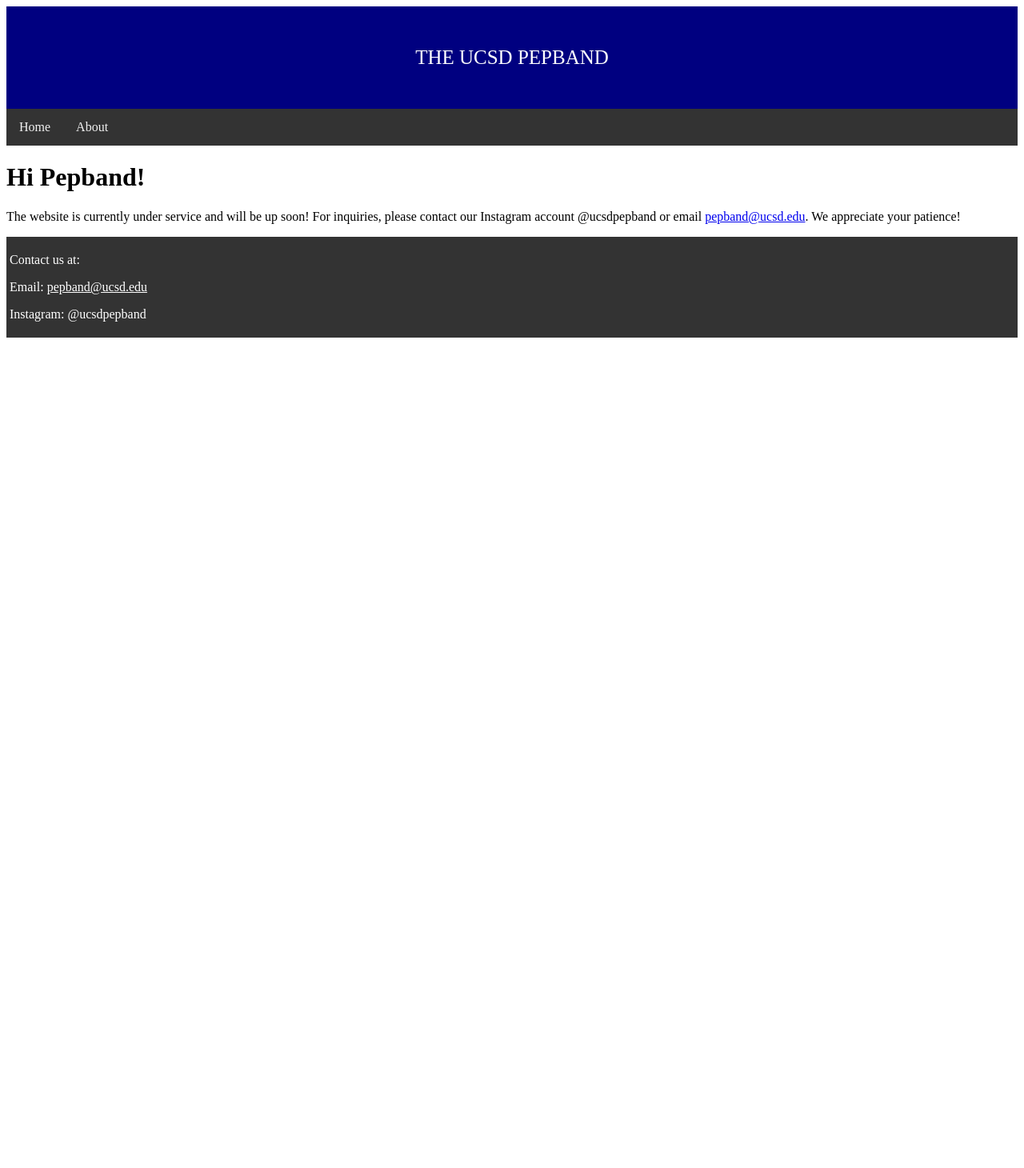
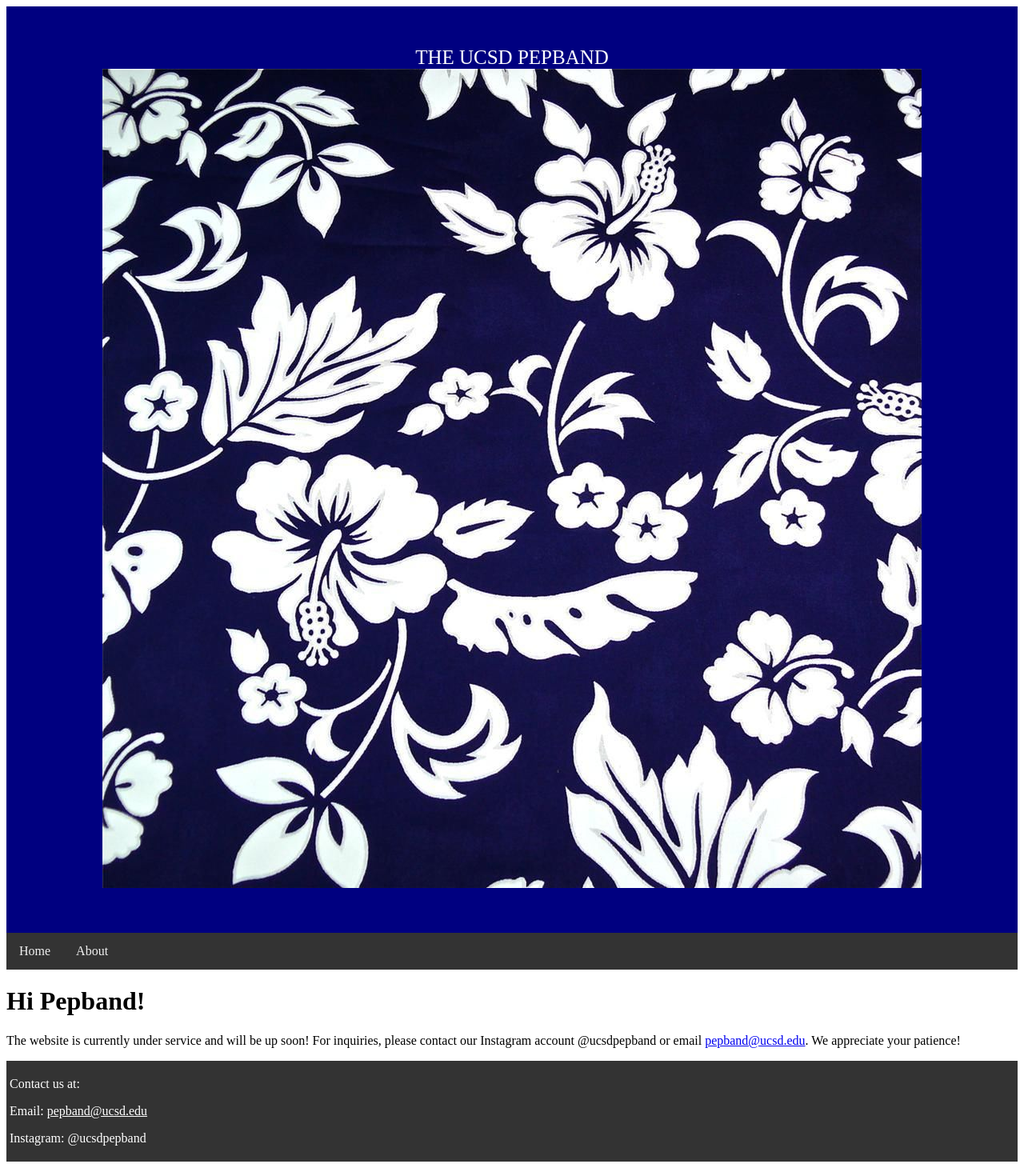
Before and after one commit to The-UCSD-Pepband/The-UCSD-Pepband, a Jekyll site: the page built from index.html, in a window 1280 px wide. Shown: the whole page at 80% size. Built offline with Jekyll 4.4.1, drawn with Linux system fonts in a browser that asks for light colours; before the commit the page ends 900 px from its top, so only the background shows below that.

Commit message:
Update default.html

```diff
--- a/_layouts/default.html
+++ b/_layouts/default.html
@@ -13,6 +13,9 @@
     <body>
         <header>
             <a>THE UCSD PEPBAND</a>
+            <a href= "index.html">
+                <img src = "https://github.com/The-UCSD-Pepband/The-UCSD-Pepband/blob/main/images/hawaiianprint.jpg?raw=true">
+            </a>
         </header>
         <ul class = "topnav">
             <li><a href="/">Home</a></li>
```
